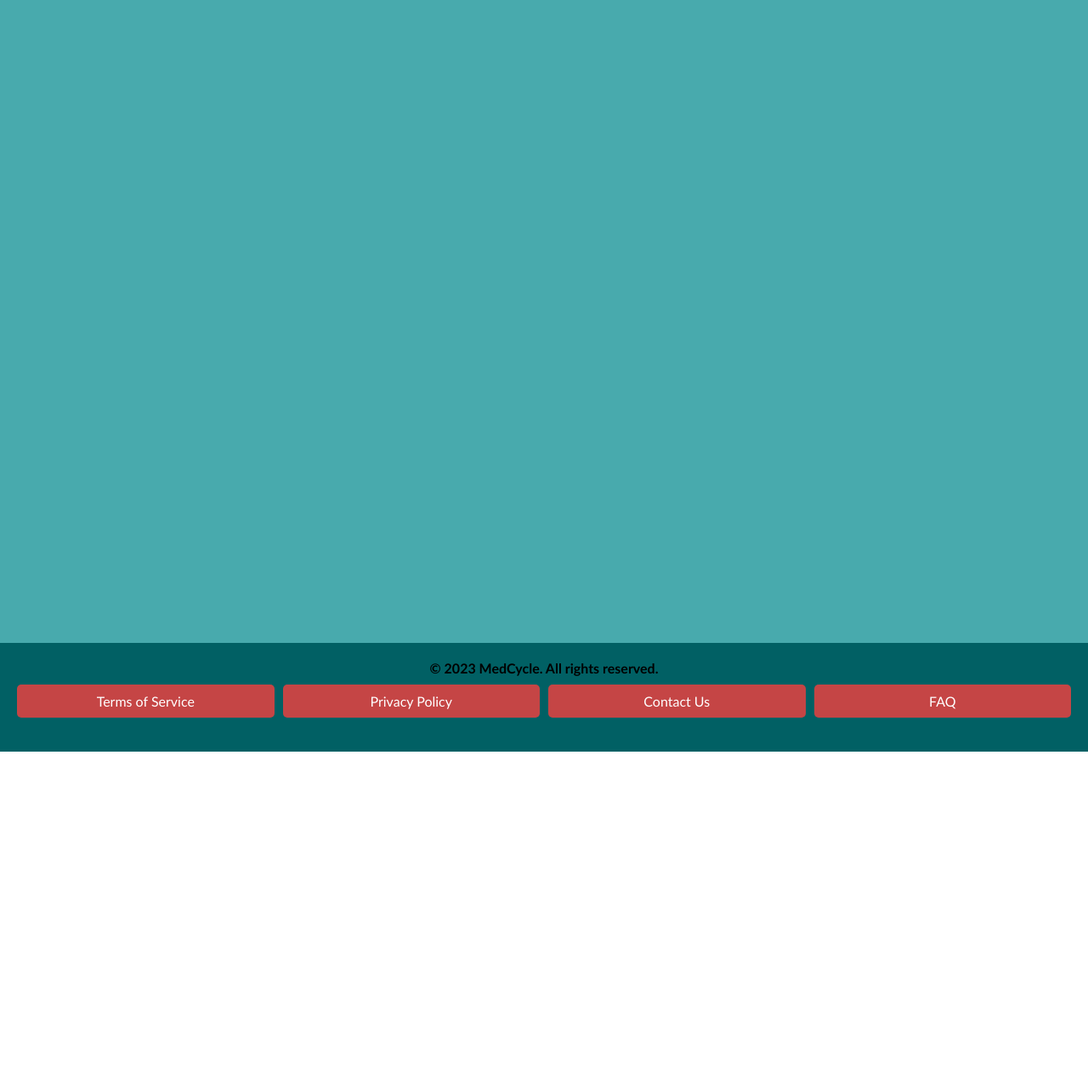
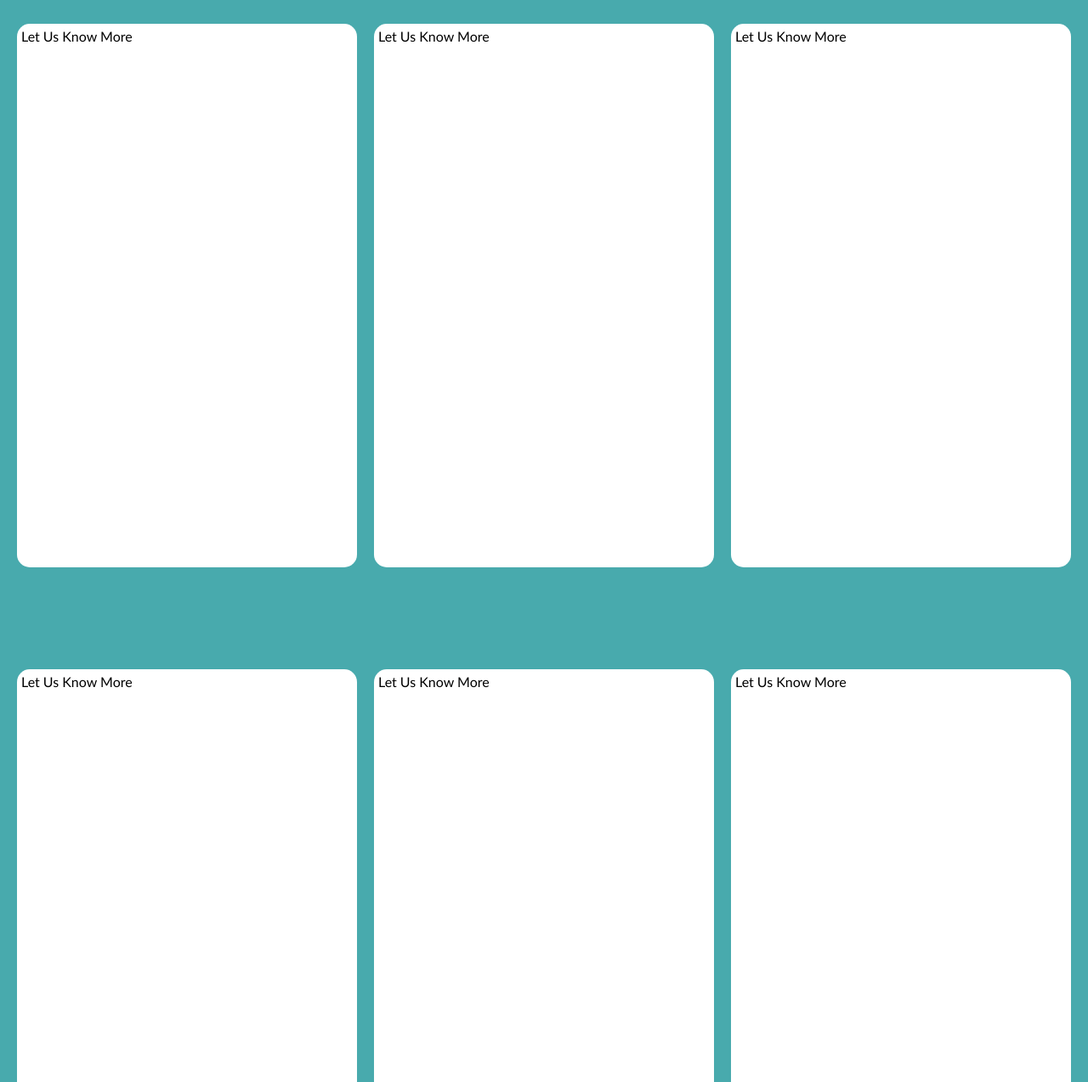
Before and after one commit to dhruvvvp/MedCycle, a plain HTML site: page GetStarted.html in a window 1280 px wide. Shown: the part 112-1386 px from the top of the page at 85% size. Before the commit the page ends 997 px from the top, so only its background shows below. Drawn offline with Linux system fonts and the light colour scheme.

Commit message:
fixed logo

```diff
--- a/GetStarted.html
+++ b/GetStarted.html
@@ -9,32 +9,42 @@
 
     <body>
         <nav>
+            <img src="medcyclelogo.png"
+            alt="MedCycle Logo"
+            style="object-fit: contain; width: 80px; height: auto; transform: translate(-60px, 0px);"
+            class="logo-img" />
             <div class="logo">MedCycle</div>
             <div class="nav-items">
-                <body>
-                    <button id="backHome">Home</button>
-                    <script>
-                        // Get the button element by its id
-                        var homebut = document.getElementById('backHome');
-
-                        // Add a click event listener to the button
-                        let port = location.port;
-                        homebut.addEventListener('click', function() {
-                            // Redirect to another HTML page
-                            window.location.href = 'http://127.0.0.1:' + port +'/MedCycle/main.html';
-                        });
-                    </script>
-                </body>
+                <a href="/MedCycle/main.html">Home</a>
                 <a href="/">About Us</a>
                 <a href="/">Contact</a>
             </div>
         </nav>
 
         <section class="questions">
-            <h2>Let Us Know More...</h2>
             <div class="questions-container">
-                <div class="questions-float">
+                <div class="question-box1">
+                    Let Us Know More
+                </div>
+                <div class="question-box2">
+                    Let Us Know More
+                </div>
+                <div class="question-box3">
+                    Let Us Know More
+                </div>
+            </div>
+        </section>
 
+        <section class="questions2">
+            <div class="questions-container2">
+                <div class="question-box4">
+                    Let Us Know More
+                </div>
+                <div class="question-box5">
+                    Let Us Know More
+                </div>
+                <div class="question-box6">
+                    Let Us Know More
                 </div>
             </div>
         </section>
--- a/styleGS.css
+++ b/styleGS.css
@@ -38,12 +38,74 @@ nav a:hover {
 }
 
 .questions-container {
-    display: grid;
-    grid-template-columns: 1fr 1fr;
+    display: flex;
+    justify-content: center; /* Center the items horizontally */
+    align-items: center; /* Center the items vertically */
     height: 95vh;
-    padding: 3rem calc((100vw - 1300px) / 2);
 }
 
+.question-box1 {
+    background: #ffffff; /* Set the background color of the box */
+    border-radius: 15px; /* Adjust the border-radius for rounded edges */
+    padding: 5px; /* Add padding as needed */
+    width: 50vh;
+    height: 80vh;
+    margin: 10px; /* Add margin to create space between the boxes */
+}
+
+.question-box2 {
+    background: #ffffff; /* Set the background color of the box */
+    border-radius: 15px; /* Adjust the border-radius for rounded edges */
+    padding: 5px; /* Add padding as needed */
+    width: 50vh;
+    height: 80vh;
+    margin: 10px; /* Add margin to create space between the boxes */
+}
+.question-box3 {
+    background: #ffffff; /* Set the background color of the box */
+    border-radius: 15px; /* Adjust the border-radius for rounded edges */
+    padding: 5px; /* Add padding as needed */
+    width: 50vh;
+    height: 80vh;
+    margin: 10px; /* Add margin to create space between the boxes */
+}
+
+.questions2 {
+    background: #48AAAD;
+}
+
+.questions-container2 {
+    display: flex;
+    justify-content: center; /* Center the items horizontally */
+    align-items: center; /* Center the items vertically */
+    height: 95vh;
+}
+
+.question-box4 {
+    background: #ffffff; /* Set the background color of the box */
+    border-radius: 15px; /* Adjust the border-radius for rounded edges */
+    padding: 5px; /* Add padding as needed */
+    width: 50vh;
+    height: 80vh;
+    margin: 10px; /* Add margin to create space between the boxes */
+}
+
+.question-box5 {
+    background: #ffffff; /* Set the background color of the box */
+    border-radius: 15px; /* Adjust the border-radius for rounded edges */
+    padding: 5px; /* Add padding as needed */
+    width: 50vh;
+    height: 80vh;
+    margin: 10px; /* Add margin to create space between the boxes */
+}
+.question-box6 {
+    background: #ffffff; /* Set the background color of the box */
+    border-radius: 15px; /* Adjust the border-radius for rounded edges */
+    padding: 5px; /* Add padding as needed */
+    width: 50vh;
+    height: 80vh;
+    margin: 10px; /* Add margin to create space between the boxes */
+}
 
 footer {
     background-color: #016064;
@@ -77,3 +139,7 @@ footer {
     background: #fff;
     color: #c54545;
 }
+
+.logo {
+    margin-left: -900px; /* Adjust the value as needed */
+}
```
Also changed, not shown: main.js (added, +8 -0 lines), style.css (+6 -1 lines), medcyclelogo.png (added).
